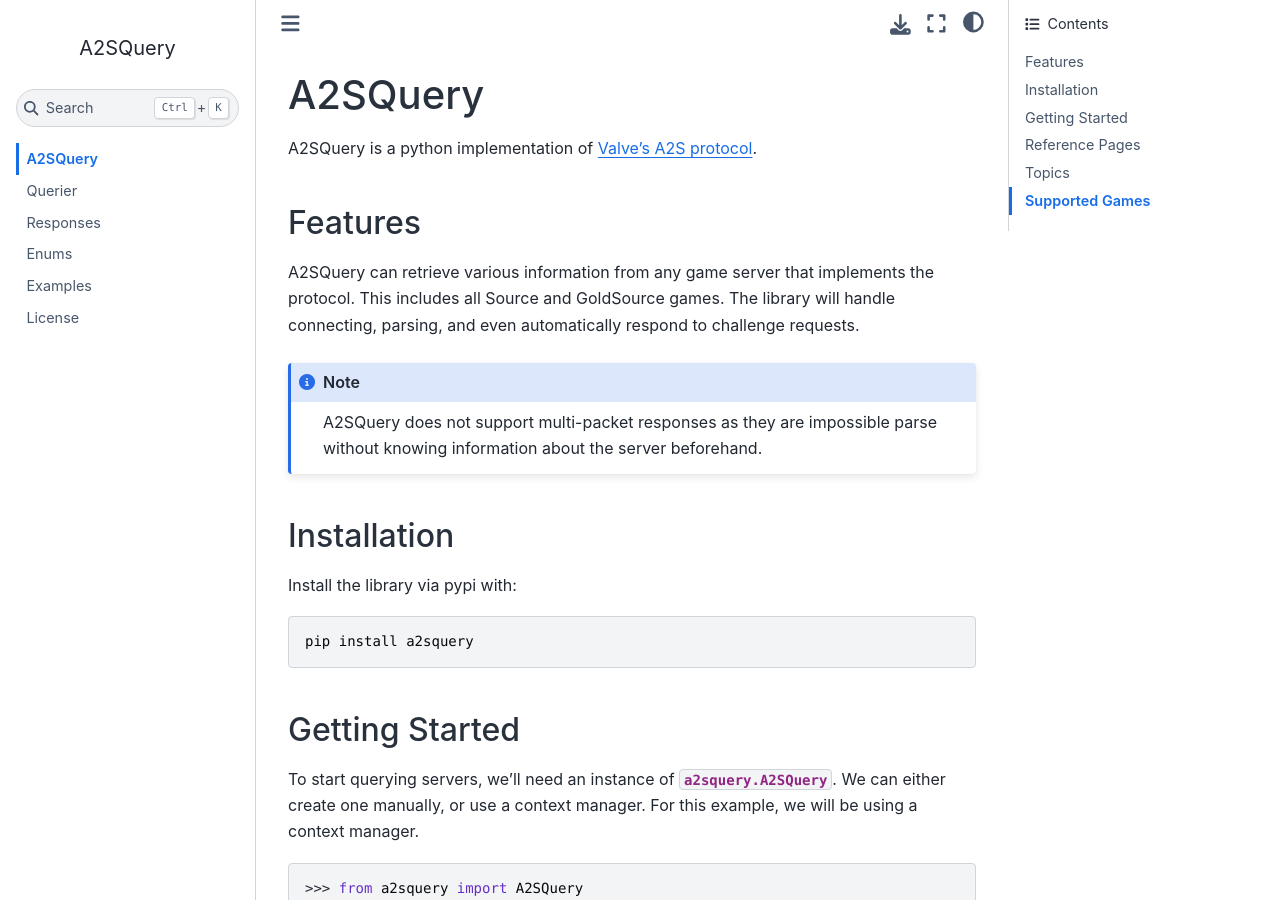
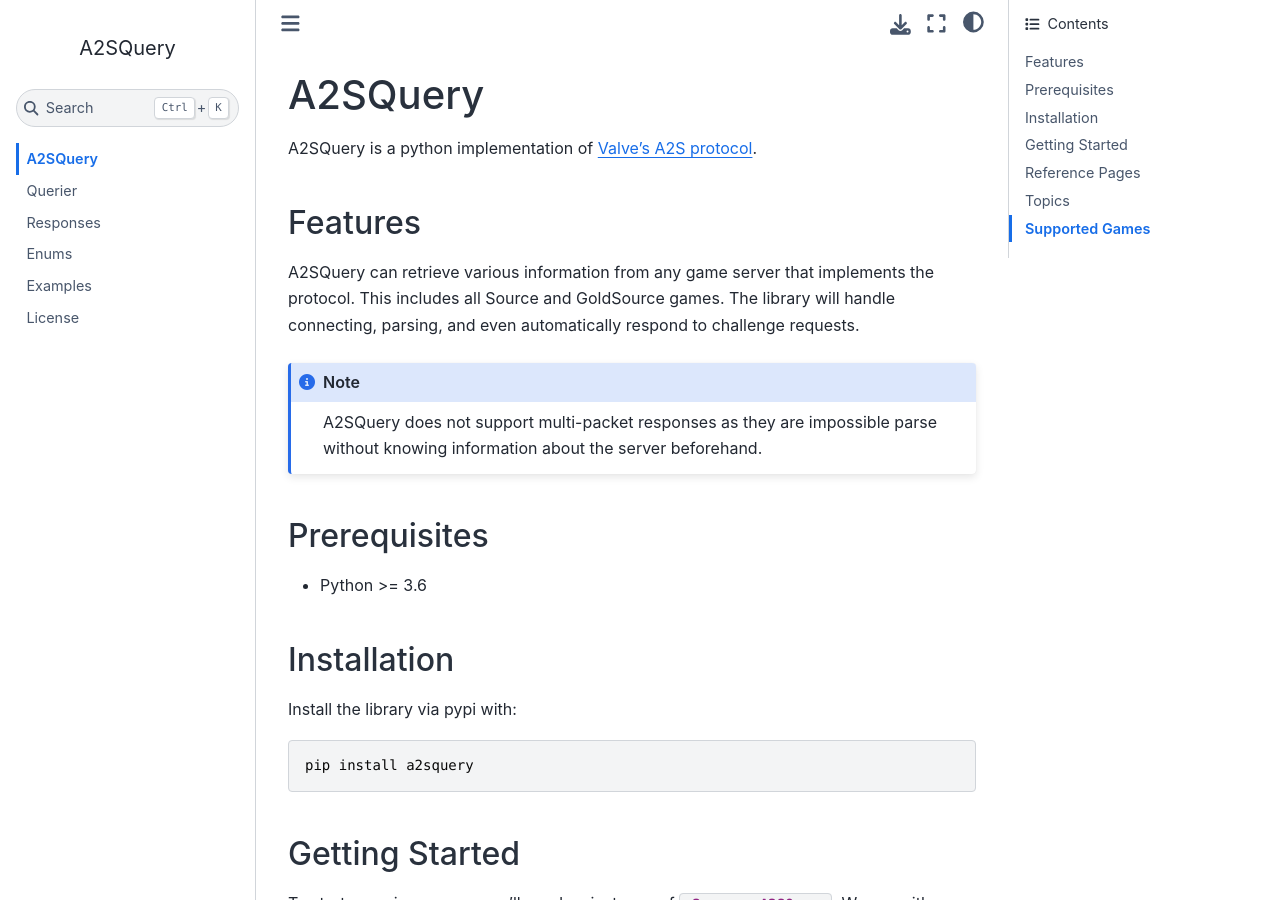
Before and after one commit to linKhehe/a2squery, a Sphinx documentation site: the page built from docs/source/index.rst, in a window 1280 px wide and 900 px high. Built offline with Sphinx 7.4.7 and the Sphinx Book theme 1.1.4, drawn with Linux system fonts in a browser that asks for light colours.

Commit message:
tests python3.6 and docs

```diff
--- a/README.md
+++ b/README.md
@@ -15,6 +15,10 @@
 > A2SQuery does not support multi-packet responses as they
 are impossible parse without knowing information about the server
 beforehand.
+
+Prerequisites
+----
+- Python >= 3.6
 
 Installation
 ----
--- a/docs/source/index.rst
+++ b/docs/source/index.rst
@@ -12,6 +12,10 @@
     A2SQuery does not support multi-packet responses as they
     are impossible parse without knowing information about the server
     beforehand.
+
+Prerequisites
+----
+- Python >= 3.6
 
 Installation
 ----
--- a/setup.py
+++ b/setup.py
@@ -16,14 +16,13 @@
       long_description=readme,
       long_description_content_type="text/x-rst",
       include_package_data=True,
-      python_requires=">=3.5.0",
+      python_requires=">=3.6.0",
       classifiers=[
         "Development Status :: 5 - Production/Stable",
         "License :: OSI Approved :: MIT License",
         "Intended Audience :: Developers",
         "Natural Language :: English",
         "Operating System :: OS Independent",
-        "Programming Language :: Python :: 3.5",
         "Programming Language :: Python :: 3.6",
         "Programming Language :: Python :: 3.7",
         "Programming Language :: Python :: 3.8",
```
